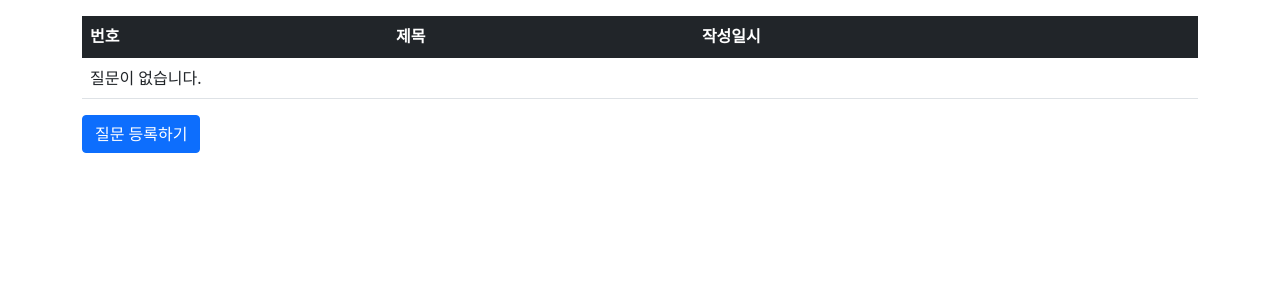
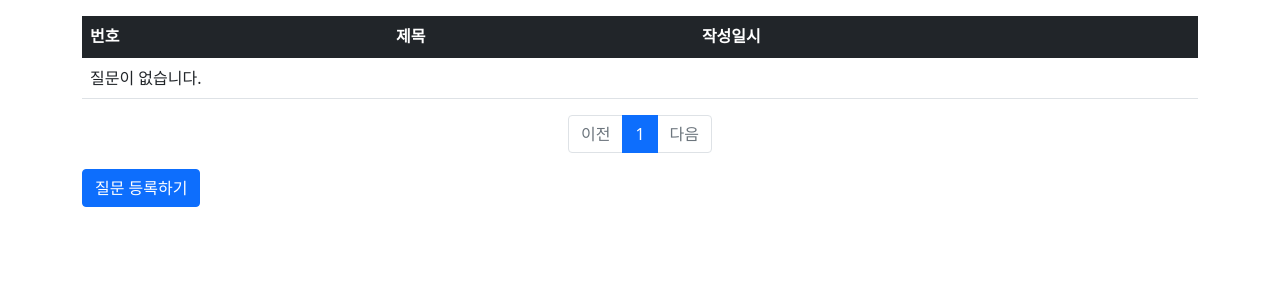
Before and after one commit to yjin0034/DjangoPractice_Review, a Django app: page /pybo/ in a window 1280 px wide. Shown: the part 57-357 px from the top of the page. Run offline with Django 4.2, Linux system fonts and the light colour scheme; data that the repository does not hold is empty; some libraries are stand-ins or nearby versions.

Commit message:
페이징 처리 실습(pybo/views.py, templates/pybo/question_list.html)

```diff
--- a/pybo/models.py
+++ b/pybo/models.py
@@ -18,8 +18,10 @@ class Question(models.Model):
     # 작성 일시
     create_date = models.DateTimeField()
 
-    # 모델 데이터 조회 시, Question 모델에 저장된 값들의 제목이 표시되도록 하는 메서드
+    # __str__ 메서드
+    # 장고 모델에서 클래스의 오브젝트를 출력할 때 나타날 내용들을 결정하는 메서드
     def __str__(self):
+        # 모델 데이터 조회 시, Question 모델에 저장된 값들의 제목이 표시되도록 설정함
         return self.subject  # 제목 표시
 
 # 답변 모델
--- a/pybo/views.py
+++ b/pybo/views.py
@@ -11,19 +11,28 @@ from django.utils import timezone
 from .models import Question, Answer
 from django.http import HttpResponseNotAllowed
 from .forms import QuestionForm, AnswerForm
+from django.core.paginator import Paginator
 
 
 # index 페이지 관련 함수
 # 매개변수 request는 HTTP 요청 객체
 def index(request):
+    # 페이지
+    # GET 방식으로 호출된 URL에서 page 값을 가져올 때 사용 (ex. http://localhost:8000/pybo/?page=1)
+    # page 값 없이 호출된 경우에는 디폴트로 1이라는 값이 설정되게 함 (ex. http://localhost:8000/pybo/)
+    page = request.GET.get('page', '1')
     # Question의 질문 목록 데이터 얻기
     # question_list : 질문 목록 데이터
     # order_by : 조회 결과를 정렬하는 함수
     # order_by('-create_date') : 작성 일시를 역순으로 정렬  # - : 역방향
     question_list = Question.objects.order_by('-create_date')
+    paginator = Paginator(question_list, 10)  # (질문 목록 데이터를) 페이지당 10개씩 보여주기
+    # paginator를 이용하여 요청된 페이지(page)에 해당되는, 페이징 객체(page_obj)를 생성
+    # 이렇게 하면 장고 내부적으로는 데이터 전체를 조회하지 않고, 해당 페이지의 데이터만 조회하도록 쿼리가 변경됨
+    page_obj = paginator.get_page(page)
     # 질문 목록 데이터를 딕셔너리로 저장
-    context = {'question_list': question_list}
-    # 질문 목록으로 조회한 question_list 데이터(context)를 템플릿 파일(pybo/question_list.html)에 적용하여 HTML을 생성한 후 리턴
+    context = {'question_list': page_obj}  # question_list는 페이징 객체(page_obj)
+    # 데이터(context)를 템플릿 파일(pybo/question_list.html)에 적용하여 HTML을 생성한 후 리턴
     # render 함수 : 파이썬 데이터를 템플릿에 적용하여 HTML로 반환하는 함수
     return render(request, 'pybo/question_list.html', context)
 
--- a/templates/base.html
+++ b/templates/base.html
@@ -1,5 +1,6 @@
 <!-- 모든 템플릿들의 기본 틀이 되는 base.html 템플릿. 표준 HTML 구조로 작성 -->
-{% load static %}
+{# 해당 템플릿에서 스태틱 파일을 사용하기 위해 {% load static %} 태그 삽입 #}
+{% load static %}  {# 템플릿에 스타일시트와 같은 스태틱 파일을 사용하기 위해서는 템플릿 최상단에 {% load static %} 태그를 먼저 삽입해야 한다. 그래야만 {% static ... %}와 같은 템플릿 태그를 사용할 수 있다. #}
 <!doctype html>
 <html lang="ko">
 <head>
--- a/templates/pybo/question_list.html
+++ b/templates/pybo/question_list.html
@@ -34,6 +34,51 @@
         {% endif %}
         </tbody>
     </table>
+    <!-- 페이징 처리 시작 -->
+    <ul class="pagination justify-content-center">
+        <!-- 이전 페이지 -->
+        {% if question_list.has_previous %}  {# 이전 페이지가 있는지 체크 #}
+        <li class="page-item">
+            {# 이전 페이지가 존재한다면, 이전 페이지 번호로 이동 #}
+            {# {{ question_list.previous_page_number }} : 이전 페이지 번호 #}
+            <a class="page-link" href="?page={{ question_list.previous_page_number }}">이전</a>
+        </li>
+        {% else %}  {# 이전 페이지가 없는 경우에는, "이전" 링크가 비활성화되도록 함 #}
+        <li class="page-item disabled">
+            <a class="page-link" tabindex="-1" aria-disabled="true" href="#">이전</a>
+        </li>
+        {% endif %}
+        <!-- 페이지 리스트 -->
+        {% for page_number in question_list.paginator.page_range %}  {# 페이지 리스트 루프 #}
+        {# 페이지 리스트의 페이지 번호가 현재 페이지(question_list.number)를 기준으로 좌우 5개씩 보이도록 설정 #}
+        {# |add:-5는 5만큼 빼라는 의미이고, |add:5는 5만큼 더하라는 의미 #}
+        {% if page_number >= question_list.number|add:-5 and page_number <= question_list.number|add:5 %}
+        {% if page_number == question_list.number %}  {# 해당 페이지 번호가 현재 페이지 번호와 같은지 체크 #}
+        {# 현재 페이지 번호라면, 해당 번호에 활성화(active)되어 표시됨. 파란색으로 색칠됨. #}  {# 즉, 현재 페이지 번호인 해당 번호는 색칠해 티나게 표시하겠다는 말. #}
+        <li class="page-item active" aria-current="page">
+            <a class="page-link" href="?page={{ page_number }}">{{ page_number }}</a>
+        </li>
+        {% else %}  {# 그렇지 않다면, 그냥 번호만 표시됨. 현재 페이지 번호 외의 번호들 #}
+        <li class="page-item">
+            <a class="page-link" href="?page={{ page_number }}">{{ page_number }}</a>
+        </li>
+        {% endif %}
+        {% endif %}
+        {% endfor %}
+        <!-- 다음 페이지 -->
+        {% if question_list.has_next %}  {# 다음 페이지가 있는지 체크 #}
+        <li class="page-item">
+            {# 다음 페이지가 존재한다면, 다음 페이지 번호로 이동 #}
+            {# {{ question_list.next_page_number }} : 다음 페이지 번호 #}
+            <a class="page-link" href="?page={{ question_list.next_page_number }}">다음</a>
+        </li>
+        {% else %}  {# 다음 페이지가 없는 경우에는, "다음" 링크가 비활성화되도록 함 #}
+        <li class="page-item disabled">
+            <a class="page-link" tabindex="-1" aria-disabled="true" href="#">다음</a>
+        </li>
+        {% endif %}
+    </ul>
+    <!-- 페이징 처리 끝 -->
     {# 질문 등록하기 버튼 생성 #}
     <a href="{% url 'pybo:question_create' %}" class="btn btn-primary">질문 등록하기</a>  {# 버튼을 클릭하면, pybo:question_create 별칭에 해당되는 URL이 호출 #}
 </div>
```
